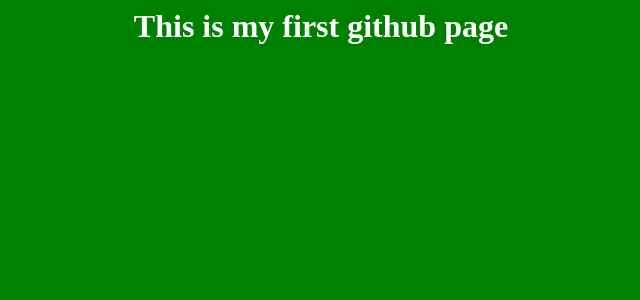
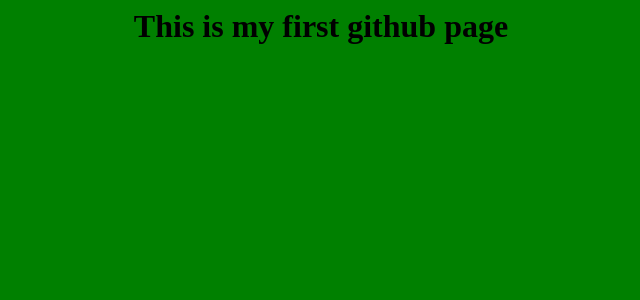
Before and after one commit to adrienne-shum/adrienne-shum.github.io, a Jekyll site: the page index.html, which Jekyll copies as it is, in a window 1280 px wide. Shown: the top 300 px of the page, without its empty margins (319-959 px from the left). Built offline with Jekyll 4.4.1, drawn with Linux system fonts in a browser that asks for light colours.

Commit message:
Update index.html

```diff
--- a/index.html
+++ b/index.html
@@ -11,7 +11,7 @@
       <style>
             body {
               background-color:green;
-              color:#fff;
+              color:##ffdce0;
               text-align:center;
             }
       </style>
```
